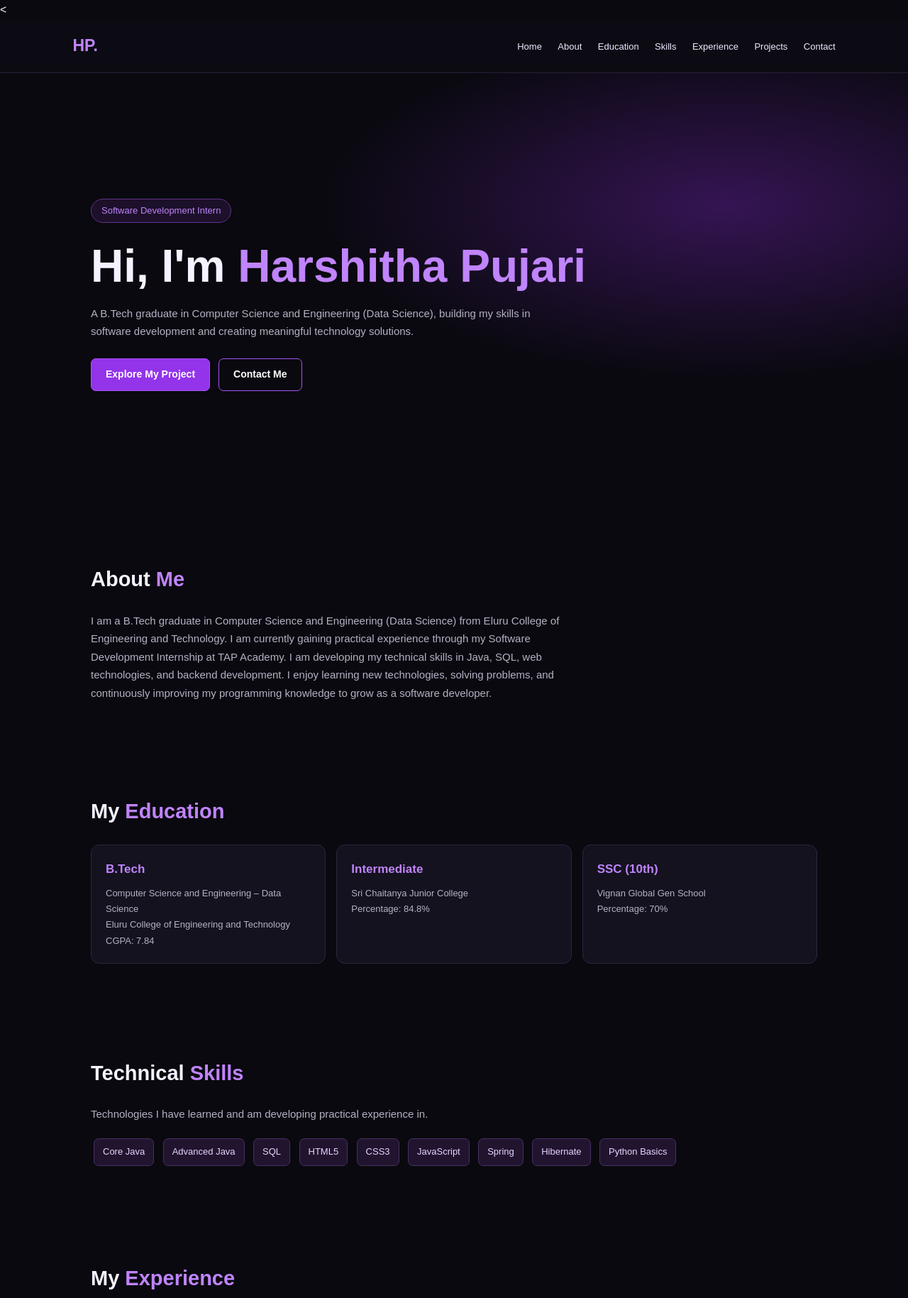
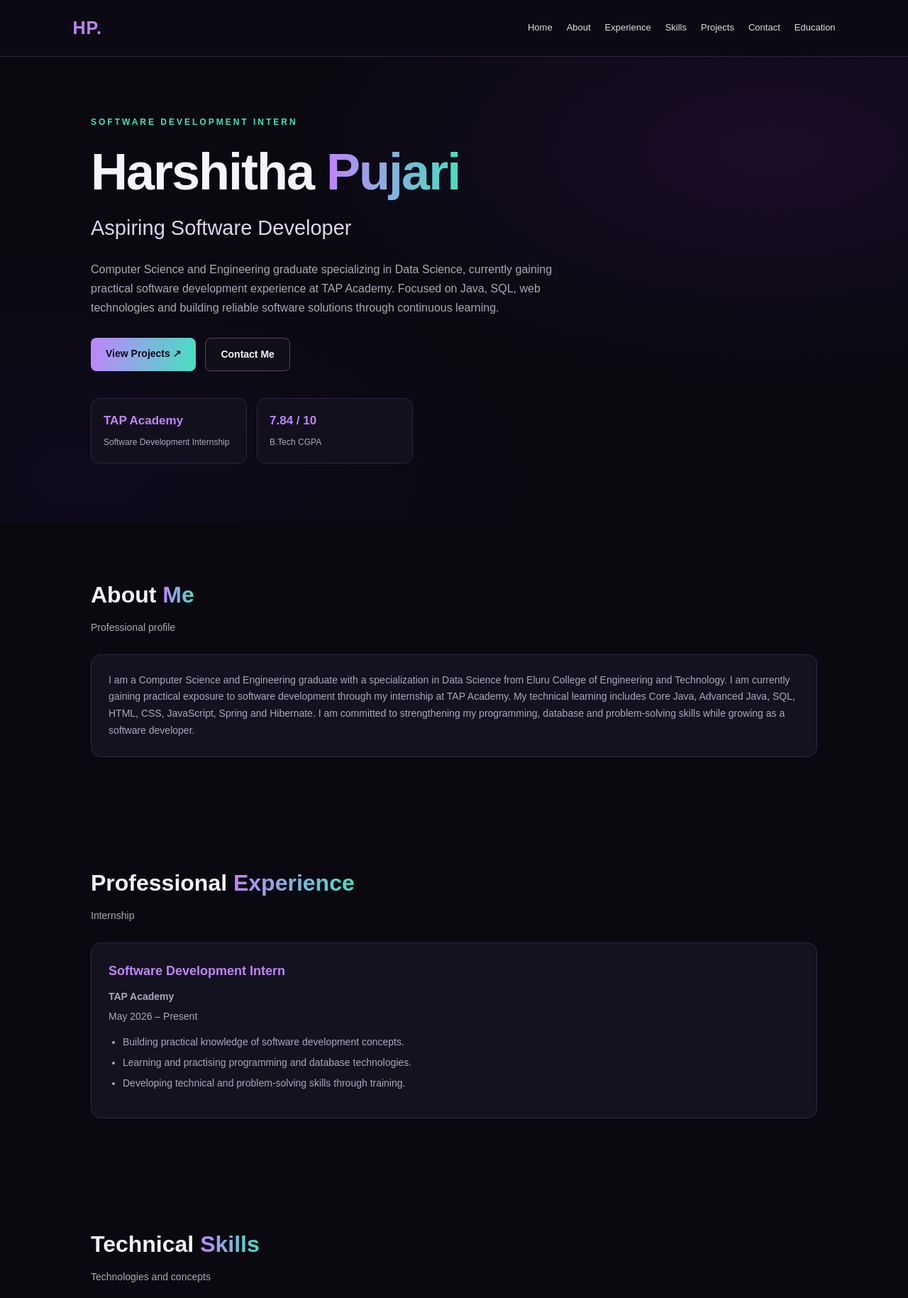
Before and after one commit to harshitha29-oss/harshitha-portfolio, a plain HTML site: page index.html in a window 1280 px wide. Shown: the top 1829 px of the page at 71% size. Drawn offline with Linux system fonts and the light colour scheme.

Commit message:
Update index.html
Welcome to my personal portfolio!

I am a B.Tech graduate in Computer Science and Engineering (Data Science), currently working as a Software Development Intern at TAP Academy.

I have been developing my technical skills in Core Java, Advanced Java, SQL, HTML, CSS, JavaScript, Spring, and Hibernate. I am passionate about software development, problem-solving, and building user-friendly web applications.

My portfolio showcases my technical skills, professional experience, education, and project work, including MoodleBot, an AI-powered chatbot for academic support.

I am eager to learn new technologies, improve my development skills, and contribute to meaningful software projects.

Thank you for visiting my portfolio!

```diff
--- a/index.html
+++ b/index.html
@@ -1,10 +1,10 @@
-<<!DOCTYPE html>
+<!DOCTYPE html>
 <html lang="en">
 <head>
   <meta charset="UTF-8">
   <meta name="viewport" content="width=device-width, initial-scale=1.0">
-
-  <title>Harshitha Pujari | Portfolio</title>
+  <meta name="description" content="Harshitha Pujari's professional software development portfolio.">
+  <title>Harshitha Pujari | Software Developer</title>
 
   <style>
     * {
@@ -15,29 +15,35 @@
     }
 
     :root {
+      --bg: #09090f;
+      --surface: #14121f;
       --purple: #a855f7;
       --light-purple: #c084fc;
-      --background: #09090f;
-      --card: #14121f;
+      --teal: #45e0c1;
       --text: #f5f3ff;
-      --muted: #b5b1c5;
+      --muted: #aaa7bd;
       --border: #302440;
     }
 
     body {
-      font-family: Arial, sans-serif;
-      background: var(--background);
+      font-family: Arial, Helvetica, sans-serif;
+      background: var(--bg);
       color: var(--text);
       line-height: 1.7;
+    }
+
+    a {
+      transition: 0.25s ease;
     }
 
     nav {
       display: flex;
       justify-content: space-between;
       align-items: center;
+      gap: 20px;
       padding: 18px 8%;
-      background: #0c0b13;
-      border-bottom: 1px solid #292038;
+      background: #0b0a12;
+      border-bottom: 1px solid var(--border);
       position: sticky;
       top: 0;
       z-index: 100;
@@ -45,14 +51,20 @@
 
     .logo {
       color: var(--light-purple);
-      font-size: 23px;
-      font-weight: bold;
+      font-size: 25px;
+      font-weight: 800;
+      letter-spacing: 1px;
+    }
+
+    nav .links {
+      display: flex;
+      flex-wrap: wrap;
+      gap: 20px;
     }
 
     nav a {
-      color: #eee8ff;
       text-decoration: none;
-      margin-left: 18px;
+      color: #ded9ed;
       font-size: 13px;
     }
 
@@ -61,95 +73,132 @@
     }
 
     section {
-      padding: 65px 10%;
-      scroll-margin-top: 70px;
+      padding: 75px 10%;
+      scroll-margin-top: 75px;
     }
 
     .hero {
-      min-height: 78vh;
+      min-height: 82vh;
       display: flex;
-      flex-direction: column;
-      justify-content: center;
-      align-items: flex-start;
+      align-items: center;
       background:
-        radial-gradient(ellipse at 80% 30%, #351453 0%, transparent 40%),
-        #09090f;
+        radial-gradient(ellipse at 85% 20%, #4c197044, transparent 45%),
+        radial-gradient(ellipse at 10% 90%, #25104644, transparent 40%),
+        var(--bg);
     }
 
-    .tag {
-      color: var(--light-purple);
-      border: 1px solid #61338a;
-      background: #1c102a;
-      padding: 5px 14px;
-      border-radius: 25px;
-      font-size: 13px;
+    .hero-content {
+      max-width: 850px;
+    }
+
+    .eyebrow {
+      color: var(--teal);
+      font-size: 12px;
+      font-weight: bold;
+      letter-spacing: 3px;
+      margin-bottom: 20px;
     }
 
     h1 {
-      font-size: clamp(36px, 6vw, 64px);
-      line-height: 1.2;
-      margin: 23px 0 15px;
+      font-size: clamp(40px, 7vw, 72px);
+      line-height: 1.12;
+      letter-spacing: -2px;
+      margin-bottom: 14px;
     }
 
-    h1 span,
-    h2 span {
-      color: var(--light-purple);
+    .gradient {
+      background: linear-gradient(90deg, var(--light-purple), var(--teal));
+      -webkit-background-clip: text;
+      background-clip: text;
+      color: transparent;
     }
 
-    .hero p,
-    .intro {
-      color: var(--muted);
-      max-width: 680px;
-      font-size: 15px;
+    .hero h2 {
+      font-size: clamp(20px, 3vw, 29px);
+      color: #ded4f2;
+      font-weight: 500;
+      margin-bottom: 20px;
     }
 
-    .buttons,
-    .contact-links {
+    .hero-description {
+      color: var(--muted);
+      max-width: 700px;
+      font-size: 16px;
+    }
+
+    .buttons {
       display: flex;
-      gap: 12px;
+      gap: 13px;
       flex-wrap: wrap;
-      margin-top: 25px;
+      margin-top: 28px;
     }
 
     .btn {
       display: inline-block;
-      padding: 10px 20px;
-      border-radius: 7px;
+      padding: 11px 21px;
+      border-radius: 8px;
       text-decoration: none;
+      font-size: 14px;
       font-weight: bold;
-      font-size: 14px;
-      border: 1px solid var(--purple);
-      color: white;
-      transition: 0.3s;
     }
 
-    .primary {
-      background: #9333ea;
+    .btn-primary {
+      color: #10091a;
+      background: linear-gradient(100deg, var(--light-purple), var(--teal));
+    }
+
+    .btn-secondary {
+      color: var(--text);
+      border: 1px solid #59416e;
+      background: #ffffff05;
     }
 
     .btn:hover {
       transform: translateY(-3px);
-      background: #7e22ce;
     }
 
-    h2 {
-      font-size: 29px;
-      margin-bottom: 20px;
+    .stats {
+      display: grid;
+      grid-template-columns: repeat(2, minmax(0, 220px));
+      gap: 14px;
+      margin-top: 38px;
     }
 
-    .grid {
-      display: grid;
-      grid-template-columns: repeat(auto-fit, minmax(200px, 1fr));
-      gap: 15px;
-      margin-top: 22px;
+    .stat {
+      padding: 17px;
+      background: #14121fc9;
+      border: 1px solid var(--border);
+      border-radius: 12px;
+    }
+
+    .stat strong {
+      display: block;
+      font-size: 17px;
+      color: var(--light-purple);
+    }
+
+    .stat span {
+      font-size: 12px;
+      color: var(--muted);
+    }
+
+    .section-title {
+      font-size: 32px;
+      margin-bottom: 8px;
+    }
+
+    .section-subtitle {
+      color: var(--muted);
+      font-size: 14px;
+      margin-bottom: 25px;
     }
 
     .card {
-      background: var(--card);
+      padding: 24px;
+      background: var(--surface);
       border: 1px solid var(--border);
-      padding: 20px;
-      border-radius: 12px;
-      transition: 0.3s;
+      border-radius: 14px;
+      transition: border-color 0.25s, transform 0.25s;
     }
 
     .card:hover {
@@ -159,71 +208,110 @@
 
     .card h3 {
       color: var(--light-purple);
-      font-size: 17px;
-      margin-bottom: 8px;
+      font-size: 18px;
+      margin-bottom: 9px;
     }
 
-    .card p,
-    .card li {
+    .card p {
       color: var(--muted);
-      font-size: 13px;
+      font-size: 14px;
     }
 
-    .card ul {
-      padding-left: 18px;
-      margin-top: 10px;
+    .grid {
+      display: grid;
+      grid-template-columns: repeat(auto-fit, minmax(230px, 1fr));
+      gap: 17px;
+    }
+
+    .skill-list {
+      display: flex;
+      flex-wrap: wrap;
+      gap: 10px;
     }
 
     .skill {
       display: inline-block;
+      padding: 8px 13px;
       background: #21142f;
       border: 1px solid #47305e;
       color: #e9d5ff;
       border-radius: 7px;
-      padding: 7px 12px;
-      margin: 4px;
       font-size: 13px;
     }
 
-    .project-link {
+    .project-label {
       display: inline-block;
-      margin-top: 15px;
-      color: var(--light-purple);
-      text-decoration: none;
-      font-weight: bold;
+      color: var(--teal);
+      background: #45e0c10d;
+      border: 1px solid #45e0c133;
+      padding: 5px 10px;
+      border-radius: 20px;
+      font-size: 11px;
+      margin-bottom: 13px;
+    }
+
+    .project-list {
+      padding-left: 20px;
+      margin: 12px 0;
+      color: var(--muted);
       font-size: 14px;
     }
 
-    .project-link:hover {
-      text-decoration: underline;
+    .project-list li {
+      margin: 5px 0;
+    }
+
+    .contact-card {
+      max-width: 650px;
+    }
+
+    .contact-card p {
+      margin-bottom: 12px;
+    }
+
+    .contact-card a {
+      color: var(--light-purple);
+      text-decoration: none;
+      overflow-wrap: anywhere;
     }
 
     footer {
+      padding: 22px 8%;
+      border-top: 1px solid var(--border);
+      color: var(--muted);
       text-align: center;
-      padding: 22px;
-      color: #aaa2b8;
-      border-top: 1px solid #292038;
       font-size: 12px;
     }
 
     @media (max-width: 650px) {
       nav {
-        padding: 14px 5%;
         flex-direction: column;
-        gap: 8px;
+        padding: 15px 5%;
+      }
+
+      nav .links {
+        justify-content: center;
+        gap: 12px;
       }
 
       nav a {
-        margin: 0 5px;
-        font-size: 11px;
+        font-size: 12px;
       }
 
       section {
-        padding: 50px 6%;
+        padding: 55px 6%;
       }
 
       .hero {
-        min-height: 70vh;
+        min-height: 75vh;
+      }
+
+      .stats {
+        grid-template-columns: repeat(2, minmax(0, 1fr));
+      }
+
+      .section-title {
+        font-size: 28px;
       }
     }
   </style>
@@ -231,93 +319,99 @@
 
 <body>
 
-  <!-- Navigation -->
   <nav>
     <div class="logo">HP.</div>
 
-    <div>
+    <div class="links">
       <a href="#home">Home</a>
       <a href="#about">About</a>
-      <a href="#education">Education</a>
+      <a href="#experience">Experience</a>
       <a href="#skills">Skills</a>
-      <a href="#experience">Experience</a>
       <a href="#projects">Projects</a>
       <a href="#contact">Contact</a>
+      <a href="#education">Education</a>
     </div>
   </nav>
 
-  <!-- Home -->
+  <!-- HOME -->
   <section class="hero" id="home">
-    <span class="tag">Software Development Intern</span>
+    <div class="hero-content">
+      <p class="eyebrow">SOFTWARE DEVELOPMENT INTERN</p>
 
-    <h1>Hi, I'm <span>Harshitha Pujari</span></h1>
+      <h1>Harshitha <span class="gradient">Pujari</span></h1>
 
-    <p>
-      A B.Tech graduate in Computer Science and Engineering
-      (Data Science), building my skills in software development
-      and creating meaningful technology solutions.
+      <h2>Aspiring Software Developer</h2>
+
+      <p class="hero-description">
+        Computer Science and Engineering graduate specializing in
+        Data Science, currently gaining practical software development
+        experience at TAP Academy. Focused on Java, SQL, web technologies
+        and building reliable software solutions through continuous learning.
       </p>
 
       <div class="buttons">
-      <a class="btn primary" href="#projects">Explore My Project</a>
-      <a class="btn" href="#contact">Contact Me</a>
+        <a href="#projects" class="btn btn-primary">View Projects ↗</a>
+        <a href="#contact" class="btn btn-secondary">Contact Me</a>
+      </div>
+
+      <div class="stats">
+        <div class="stat">
+          <strong>TAP Academy</strong>
+          <span>Software Development Internship</span>
+        </div>
+
+        <div class="stat">
+          <strong>7.84 / 10</strong>
+          <span>B.Tech CGPA</span>
+        </div>
+      </div>
     </div>
   </section>
 
-  <!-- About -->
+  <!-- ABOUT -->
   <section id="about">
-    <h2>About <span>Me</span></h2>
-
-    <p class="intro">
-      I am a B.Tech graduate in Computer Science and Engineering
-      (Data Science) from Eluru College of Engineering and Technology.
-      I am currently gaining practical experience through my
-      Software Development Internship at TAP Academy.
-      I am developing my technical skills in Java, SQL, web
-      technologies, and backend development. I enjoy learning new
-      technologies, solving problems, and continuously improving
-      my programming knowledge to grow as a software developer.
-    </p>
-  </section>
-
-  <!-- Education -->
-  <section id="education">
-    <h2>My <span>Education</span></h2>
-
-    <div class="grid">
+    <h2 class="section-title">About <span class="gradient">Me</span></h2>
+    <p class="section-subtitle">Professional profile</p>
 
     <div class="card">
-        <h3>B.Tech</h3>
-        <p>Computer Science and Engineering – Data Science</p>
-        <p>Eluru College of Engineering and Technology</p>
-        <p>CGPA: 7.84</p>
-      </div>
-
-      <div class="card">
-        <h3>Intermediate</h3>
-        <p>Sri Chaitanya Junior College</p>
-        <p>Percentage: 84.8%</p>
-      </div>
-
-      <div class="card">
-        <h3>SSC (10th)</h3>
-        <p>Vignan Global Gen School</p>
-        <p>Percentage: 70%</p>
-      </div>
-
+      <p>
+        I am a Computer Science and Engineering graduate with a
+        specialization in Data Science from Eluru College of Engineering
+        and Technology. I am currently gaining practical exposure to
+        software development through my internship at TAP Academy.
+        My technical learning includes Core Java, Advanced Java, SQL,
+        HTML, CSS, JavaScript, Spring and Hibernate. I am committed to
+        strengthening my programming, database and problem-solving skills
+        while growing as a software developer.
+      </p>
     </div>
   </section>
 
-  <!-- Skills -->
+  <!-- EXPERIENCE -->
+  <section id="experience">
+    <h2 class="section-title">Professional <span class="gradient">Experience</span></h2>
+    <p class="section-subtitle">Internship</p>
+
+    <div class="card">
+      <h3>Software Development Intern</h3>
+      <p><strong>TAP Academy</strong></p>
+      <p style="margin-top: 5px;">May 2026 – Present</p>
+
+      <ul class="project-list">
+        <li>Building practical knowledge of software development concepts.</li>
+        <li>Learning and practising programming and database technologies.</li>
+        <li>Developing technical and problem-solving skills through training.</li>
+      </ul>
+    </div>
+  </section>
+
+  <!-- SKILLS -->
   <section id="skills">
-    <h2>Technical <span>Skills</span></h2>
+    <h2 class="section-title">Technical <span class="gradient">Skills</span></h2>
+    <p class="section-subtitle">Technologies and concepts</p>
 
-    <p class="intro">
-      Technologies I have learned and am developing practical
-      experience in.
-    </p>
-
-    <div style="margin-top: 18px;">
+    <div class="card">
+      <div class="skill-list">
         <span class="skill">Core Java</span>
         <span class="skill">Advanced Java</span>
         <span class="skill">SQL</span>
@@ -326,88 +420,83 @@
         <span class="skill">JavaScript</span>
         <span class="skill">Spring</span>
         <span class="skill">Hibernate</span>
+        <span class="skill">DBMS</span>
         <span class="skill">Python Basics</span>
+      </div>
     </div>
   </section>
 
-  <!-- Experience -->
-  <section id="experience">
-    <h2>My <span>Experience</span></h2>
+  <!-- PROJECTS -->
+  <section id="projects">
+    <h2 class="section-title">Featured <span class="gradient">Project</span></h2>
+    <p class="section-subtitle">Academic project</p>
 
     <div class="card">
-      <h3>Software Development Intern</h3>
-      <p><strong>TAP Academy</strong></p>
-      <p>May 2026 – Present</p>
+      <span class="project-label">AI · RAG · Education</span>
 
-      <p style="margin-top: 12px;">
-        Gaining practical exposure to software development concepts,
-        programming, databases, and web technologies while
-        strengthening technical and problem-solving skills.
+      <h3>MoodleBot – LLM-Driven Chatbot for Higher Education</h3>
+
+      <p>
+        An AI-powered chatbot integrated with Moodle LMS to provide
+        academic support for Database and Information Systems courses.
+        The project uses a Retrieval-Augmented Generation (RAG) approach
+        to retrieve relevant course information and help generate
+        context-based responses.
+      </p>
+
+      <ul class="project-list">
+        <li>Provides academic support through conversational interaction.</li>
+        <li>Uses relevant course content to support answer generation.</li>
+        <li>Designed to help automate frequently asked academic questions.</li>
+      </ul>
+
+      <p>
+        <strong>Technologies:</strong>
+        Python, LLM APIs, RAG Framework, Moodle LMS and SQL
+      </p>
+
+      <p style="margin-top: 15px;">
+        Project report and access link will be added after the project
+        files have been reviewed.
       </p>
     </div>
   </section>
 
-  <!-- Project -->
-  <section id="projects">
-    <h2>Featured <span>Project</span></h2>
+  <!-- CONTACT -->
+  <section id="contact">
+    <h2 class="section-title">Let's <span class="gradient">Connect</span></h2>
+    <p class="section-subtitle">
+      Professional networking and software development opportunities
+    </p>
 
-    <div class="grid">
-      <div class="card">
-        <h3>MoodleBot – AI-Powered Academic Chatbot</h3>
+    <div class="card contact-card">
+      <p>
+        <strong>Email:</strong>
+        <a href="mailto:YOUR_EMAIL_HERE">Add your email address</a>
+      </p>
 
       <p>
-          An AI-powered chatbot integrated with Moodle LMS to
-          provide academic support for Database and Information
-          Systems courses.
+        <strong>LinkedIn:</strong>
+        <a href="YOUR_LINKEDIN_PROFILE_URL">Add your LinkedIn profile URL</a>
       </p>
 
-        <ul>
-          <li>Uses Retrieval-Augmented Generation (RAG).</li>
-          <li>Retrieves relevant course information to answer questions.</li>
-          <li>Designed to support students and reduce repetitive FAQ work.</li>
-        </ul>
-
-        <p style="margin-top: 12px;">
-          <strong>Technologies:</strong> Python, LLM APIs, RAG,
-          Moodle LMS, SQL
+      <p>
+        <strong>GitHub:</strong>
+        <a href="YOUR_GITHUB_PROFILE_URL">Add your GitHub profile URL</a>
       </p>
-
-        <a class="project-link" href="#contact">
-          Project details coming soon →
-        </a>
-      </div>
     </div>
   </section>
 
-  <!-- Contact -->
-  <section id="contact">
-    <h2>Let's <span>Connect</span></h2>
+  <!-- EDUCATION LAST -->
+  <section id="education">
+    <h2 class="section-title">Educational <span class="gradient">Background</span></h2>
+    <p class="section-subtitle">Academic qualification</p>
 
-    <p class="intro">
-      I am interested in learning, collaborating, and growing
-      in software development. Feel free to connect with me.
-    </p>
-
-    <div class="contact-links">
-
-      <a class="btn primary" href="mailto:YOUR_EMAIL_HERE">
-        Email Me
-      </a>
-
-      <a class="btn"
-         href="YOUR_LINKEDIN_PROFILE_URL"
-         target="_blank"
-         rel="noopener noreferrer">
-        LinkedIn
-      </a>
-
-      <a class="btn"
-         href="YOUR_GITHUB_PROFILE_URL"
-         target="_blank"
-         rel="noopener noreferrer">
-        GitHub
-      </a>
-
+    <div class="card">
+      <h3>Bachelor of Technology (B.Tech)</h3>
+      <p>Computer Science and Engineering – Data Science</p>
+      <p>Eluru College of Engineering and Technology</p>
+      <p style="margin-top: 8px;"><strong>CGPA: 7.84 / 10</strong></p>
     </div>
   </section>
 
```
Lines whose indentation alone changed are shown as unchanged.
